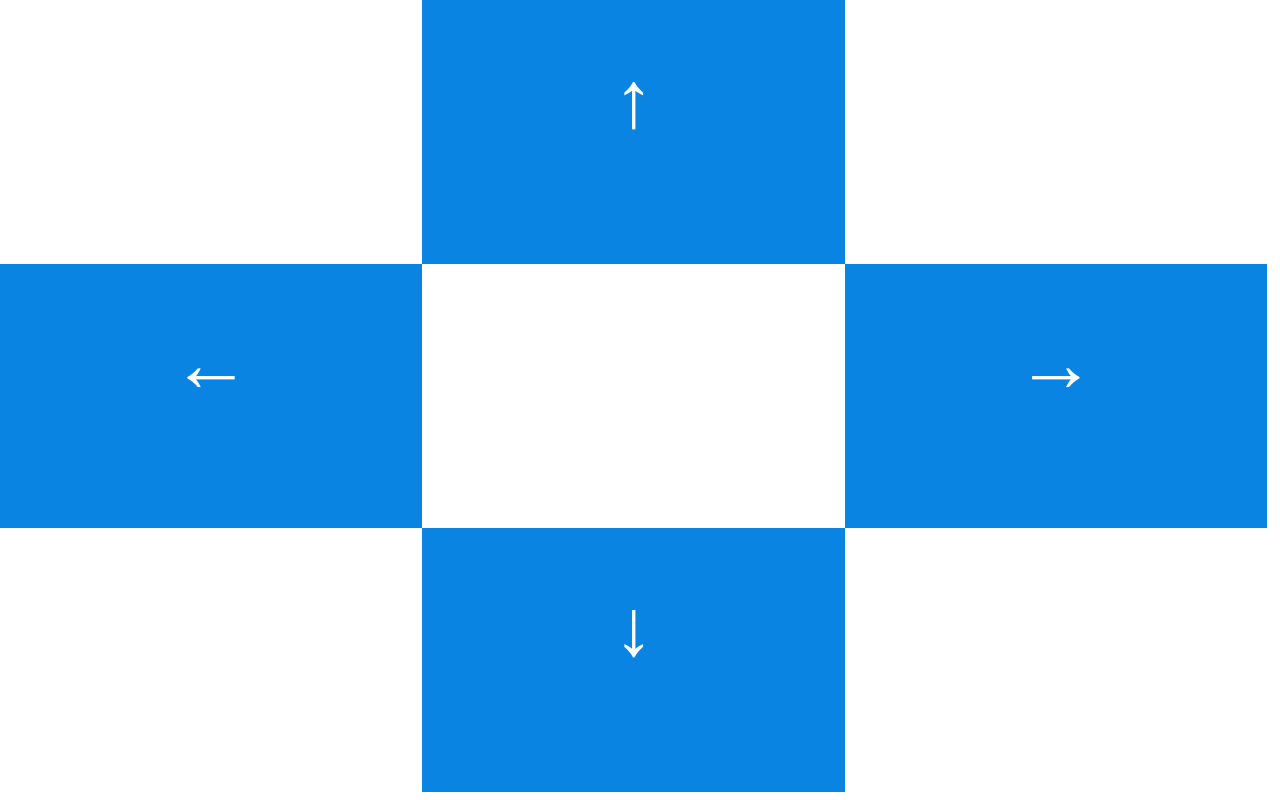
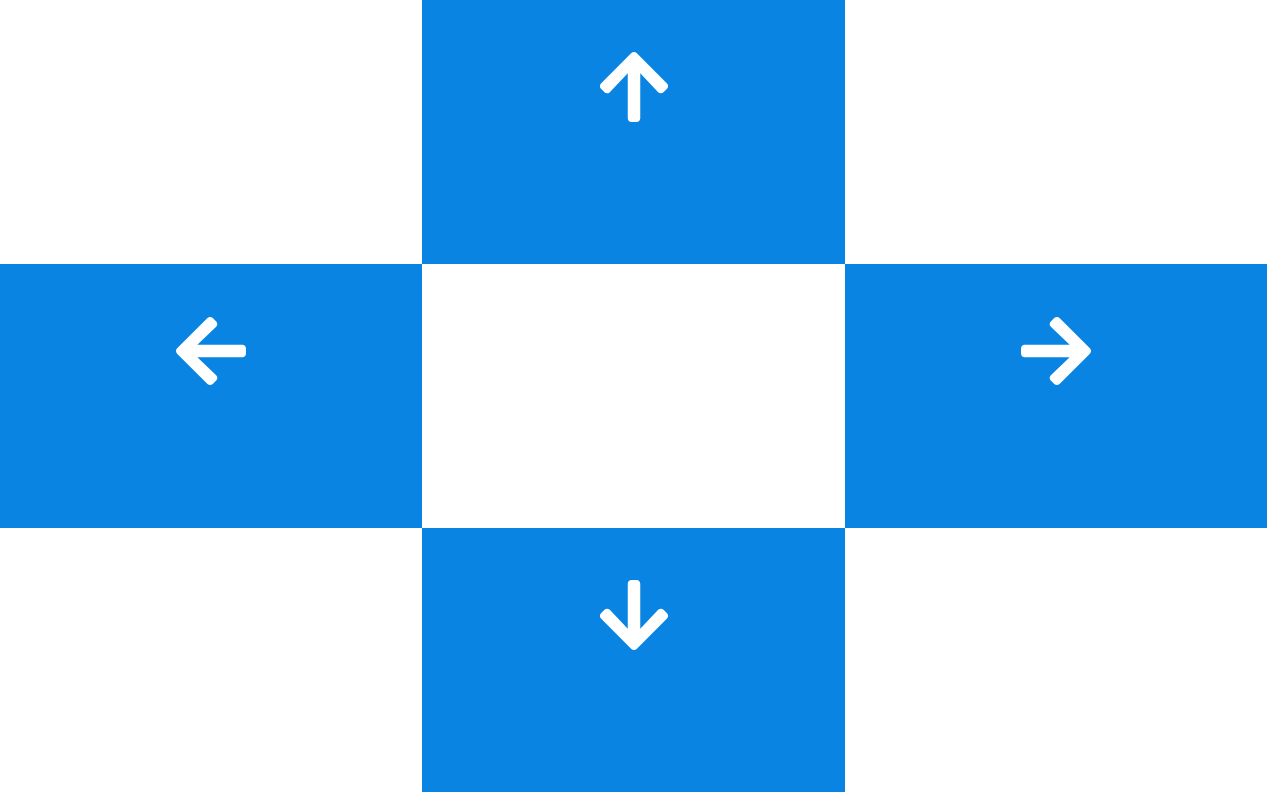
Before and after one commit to Y-modify/YamaXController, a React (Create React App) app: page / in a window 1280 px wide. Built offline with nearby package versions, Linux system fonts and the light colour scheme.

Commit message:
Change: Use fa

```diff
--- a/package.json
+++ b/package.json
@@ -5,6 +5,7 @@
   "dependencies": {
     "react": "^16.4.1",
     "react-dom": "^16.4.1",
+    "react-icons": "^3.0.1",
     "react-scripts": "1.1.4"
   },
   "scripts": {
--- a/src/App.js
+++ b/src/App.js
@@ -1,5 +1,5 @@
 import React, { Component } from 'react';
-import logo from './logo.svg';
+import { FaArrowUp, FaArrowRight, FaArrowLeft, FaArrowDown } from 'react-icons/fa';
 import './App.css';
 
 class App extends Component {
@@ -7,16 +7,16 @@ class App extends Component {
     return (
       <div className="container">
         <div className="control control-up">
-          ↑
+          <FaArrowUp />
         </div>
         <div className="control control-right">
-          →
+          <FaArrowRight />
         </div>
         <div className="control control-left">
-          ←
+          <FaArrowLeft />
         </div>
         <div className="control control-down">
-          ↓
+          <FaArrowDown />
         </div>
       </div>
     );
```
Also changed, not shown: 1 other file (tests, documents, lock files or other folders).
